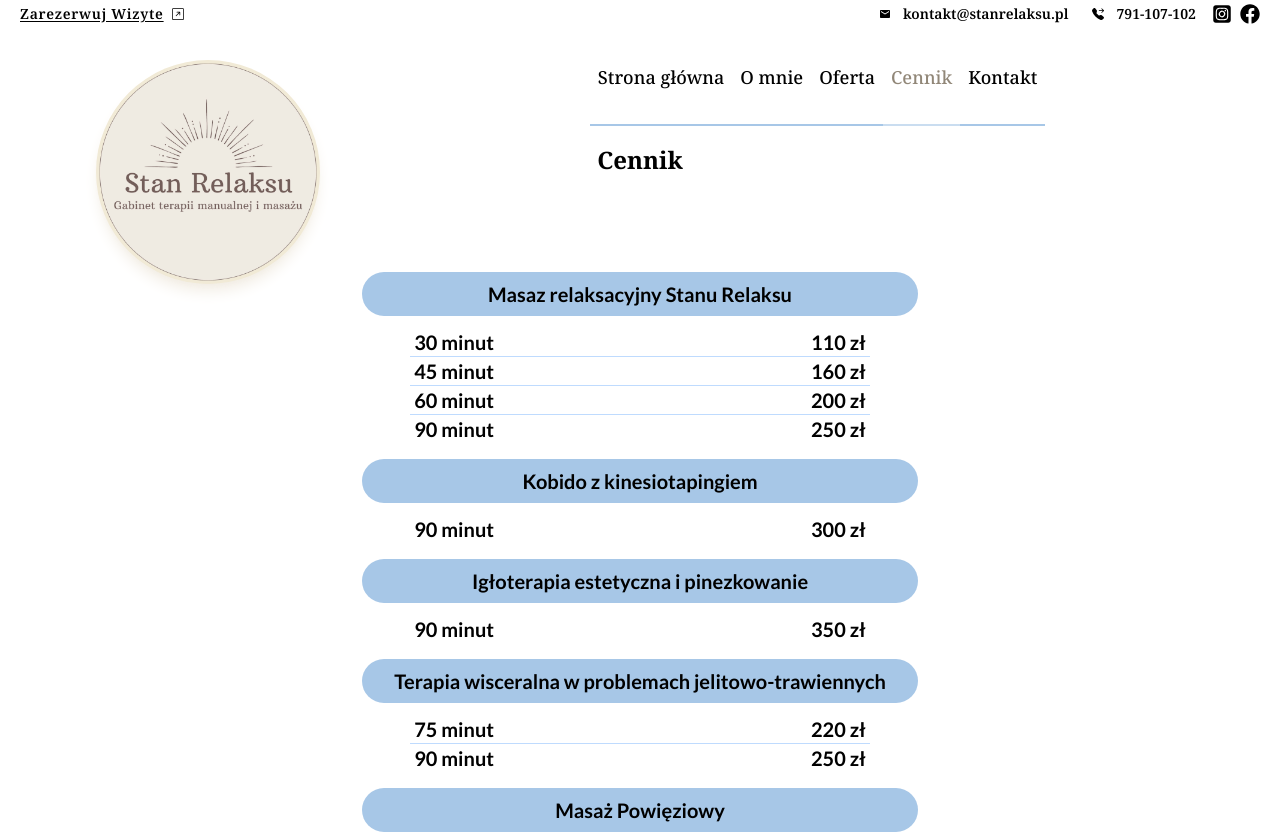
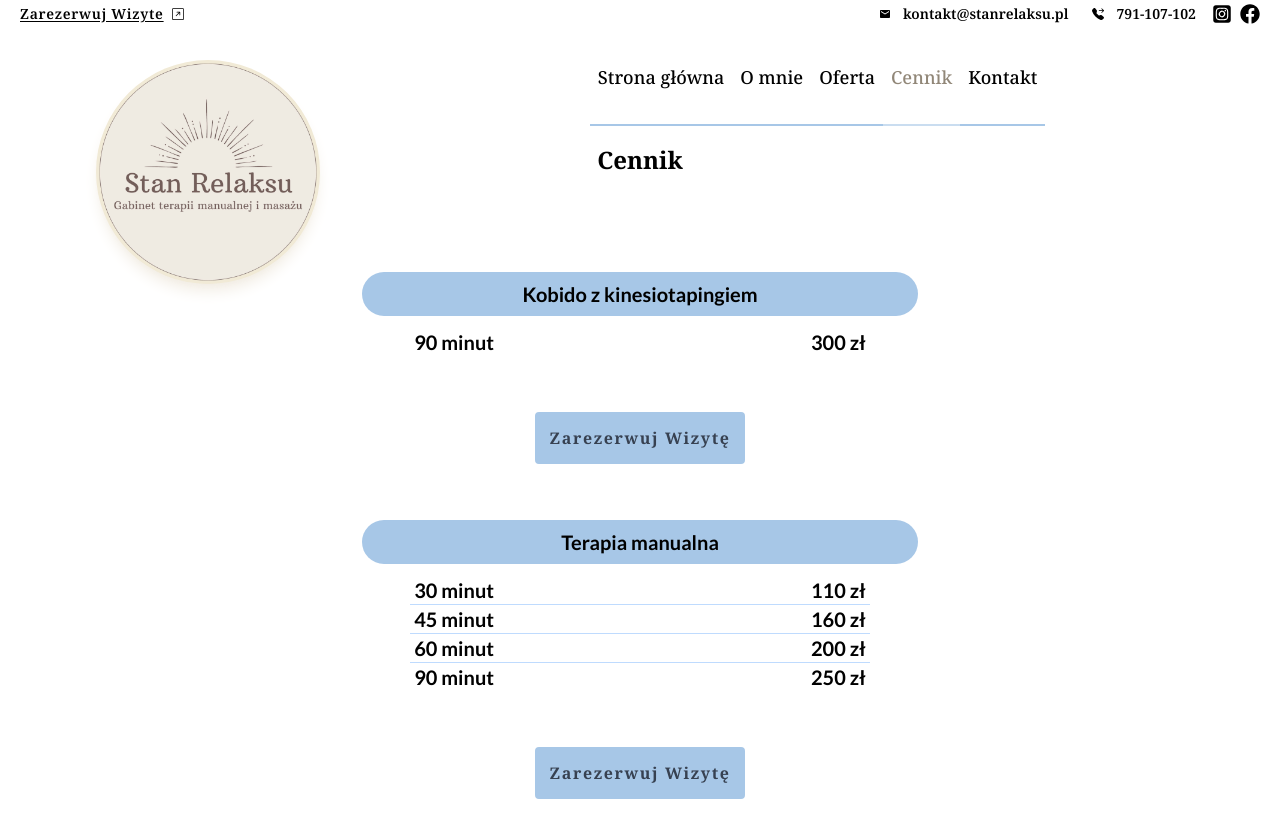
Before and after one commit to PiotrRegulski/stan-relaksu, a Next.js app: page /prices in a window 1280 px wide. Shown: the top 834 px of the page. Built offline with nearby package versions, Linux system fonts and the light colour scheme.

Commit message:
changed font size

```diff
--- a/src/app/prices/page.tsx
+++ b/src/app/prices/page.tsx
@@ -15,7 +15,7 @@ const page = () => {
         <AllPriceList />
       </div>
 
-      <BackLink><p className=" bg-secondary rounded-md px-1 hover:opacity-70">Zobacz szczegóły oferty</p></BackLink>
+      <BackLink><p className="  rounded-md px-1 hover:opacity-70">Zobacz szczegóły oferty</p></BackLink>
     </div>
   );
 };
--- a/src/components/pricelist/AllPriceList.tsx
+++ b/src/components/pricelist/AllPriceList.tsx
@@ -1,31 +1,40 @@
 import React from "react";
 import { OfferItem } from "@/data/OfferItem";
 import Link from "next/link";
+import ButtonReservation from "../about/ButtonReservation";
 // Dodaj pozostałe pola zgodnie z definicją OfferItem
 
 const AllPriceList = () => {
+
+  OfferItem.sort((a, b) => a.order - b.order)
   return (
     <div className="">
       {OfferItem.map((item) => (
         <div key={item.id} >
           <Link href={`/offer/${item.slug} `} className="hover:opacity-80">
-            <h2 className="bg-primary text-black text-center   text-sm lg:text-xl  rounded-full mx-auto px-8 py-2 font-bold lg:mt-4">
+            <h2 className="bg-primary text-black text-center   text-lg  lg:text-xl 2xl:text-2xl  rounded-full mx-auto px-8 py-2 font-semibold lg:mt-4">
               {item.title}
             </h2>
           </Link>
 
           <ul className="divide-y divide-blue-200 my-3 ">
             {item.prices?.map((price) => (
-              <li key={price.id} className="text-sm lg:text-xl mx-12 ">
+              <li key={price.id} className="text-lg lg:text-xl 2xl:text-2xl mx-12 ">
                 <div className="flex justify-between font-semibold bg-white bg-opacity-50 px-1 rounded">
                   <div className=""><p className="">{price.priceName}</p></div>
                   <div className=""><p className="">{price.price}</p></div>
+
                 </div>
+
               </li>
+
             ))}
           </ul>
+          <div className="flex w-full justify-center items-center my-12 "><ButtonReservation/></div>
         </div>
+
       ))}
+
     </div>
   );
 };
```
